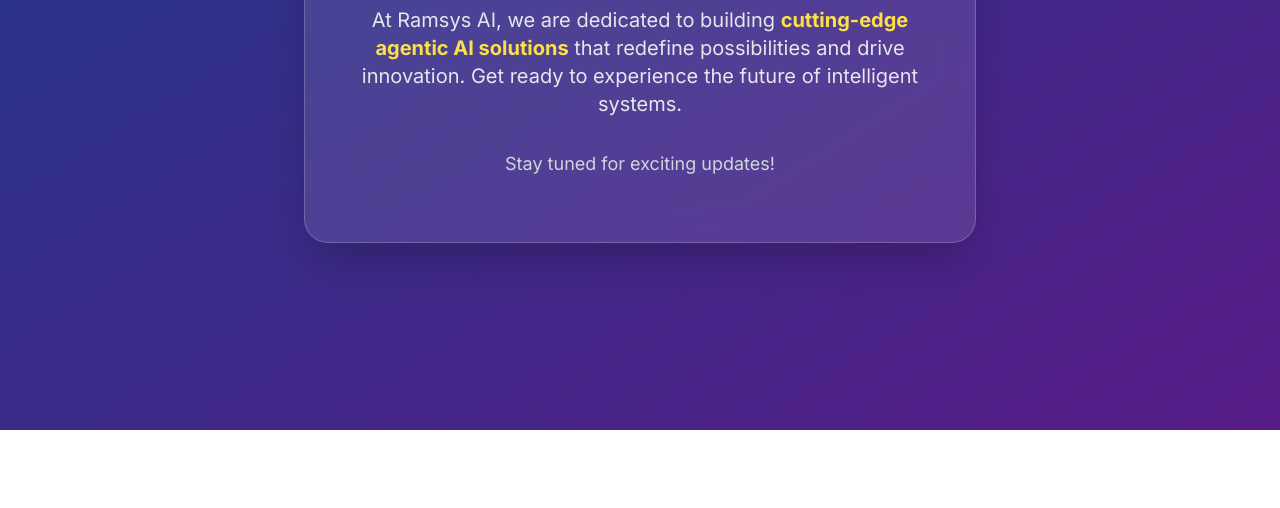
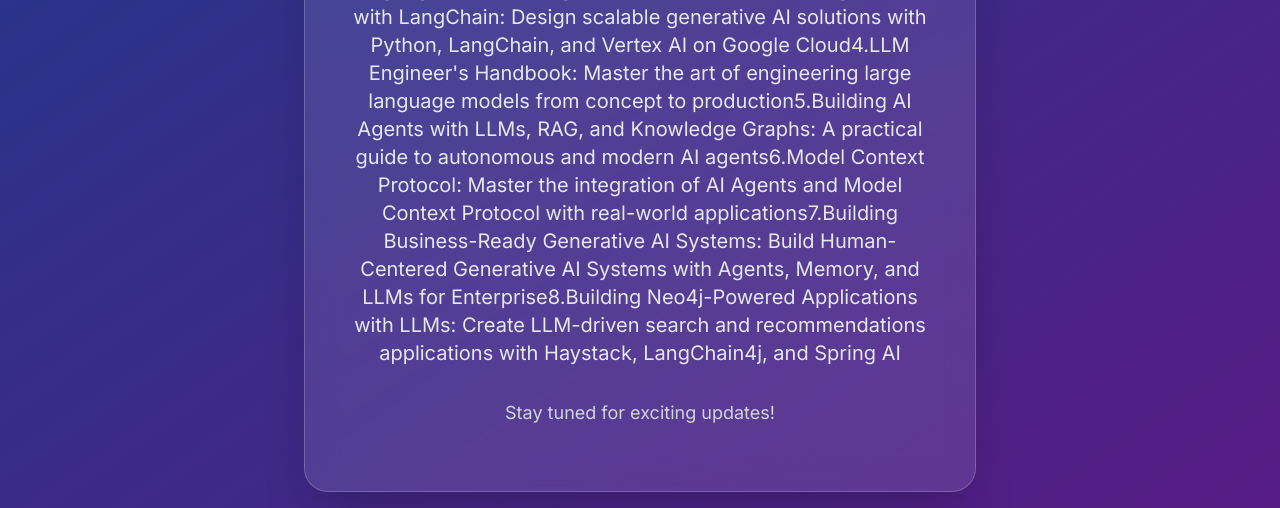
Before and after one commit to RamsysAI/dev, a plain HTML site: page books.html in a window 1280 px wide. Shown: the part 370-878 px from the top of the page. Before the commit the page ends 800 px from the top, so only its background shows below. Drawn offline with nearby package versions, Linux system fonts and the light colour scheme.

Commit message:
Update books.html

```diff
--- a/books.html
+++ b/books.html
@@ -28,8 +28,7 @@
         </p>
         <!-- Introduction Text -->
         <p class="text-gray-200 text-lg md:text-xl leading-relaxed mb-8">
-            At Ramsys AI, we are dedicated to building <span class="font-bold text-yellow-300">cutting-edge agentic AI solutions</span> that redefine possibilities and drive innovation.
-            Get ready to experience the future of intelligent systems.
+            Books1.Building Production-Grade Web Applications with Supabase: A comprehensive guide to database design, security, real-time data, storage, multi-tenancy, and more2.Unlocking Data with Generative AI and RAG: Enhance generative AI systems by integrating internal data with large language models using RAG3.Generative AI on Google Cloud with LangChain: Design scalable generative AI solutions with Python, LangChain, and Vertex AI on Google Cloud4.LLM Engineer's Handbook: Master the art of engineering large language models from concept to production5.Building AI Agents with LLMs, RAG, and Knowledge Graphs: A practical guide to autonomous and modern AI agents6.Model Context Protocol: Master the integration of AI Agents and Model Context Protocol with real-world applications7.Building Business-Ready Generative AI Systems: Build Human-Centered Generative AI Systems with Agents, Memory, and LLMs for Enterprise8.Building Neo4j-Powered Applications with LLMs: Create LLM-driven search and recommendations applications with Haystack, LangChain4j, and Spring AI
         </p>
         <!-- Call to Action / Placeholder for future content -->
         <div class="mt-8">
```
